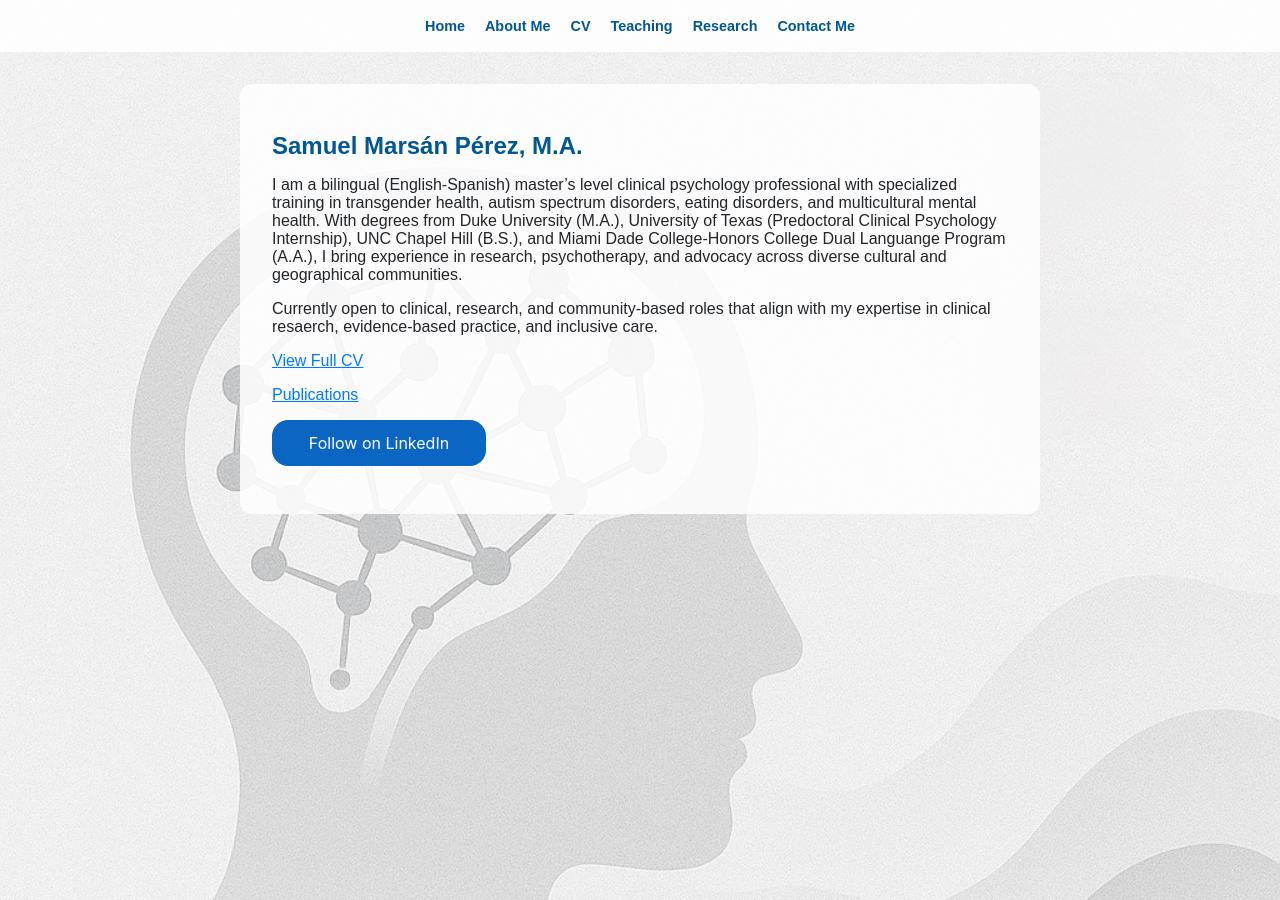
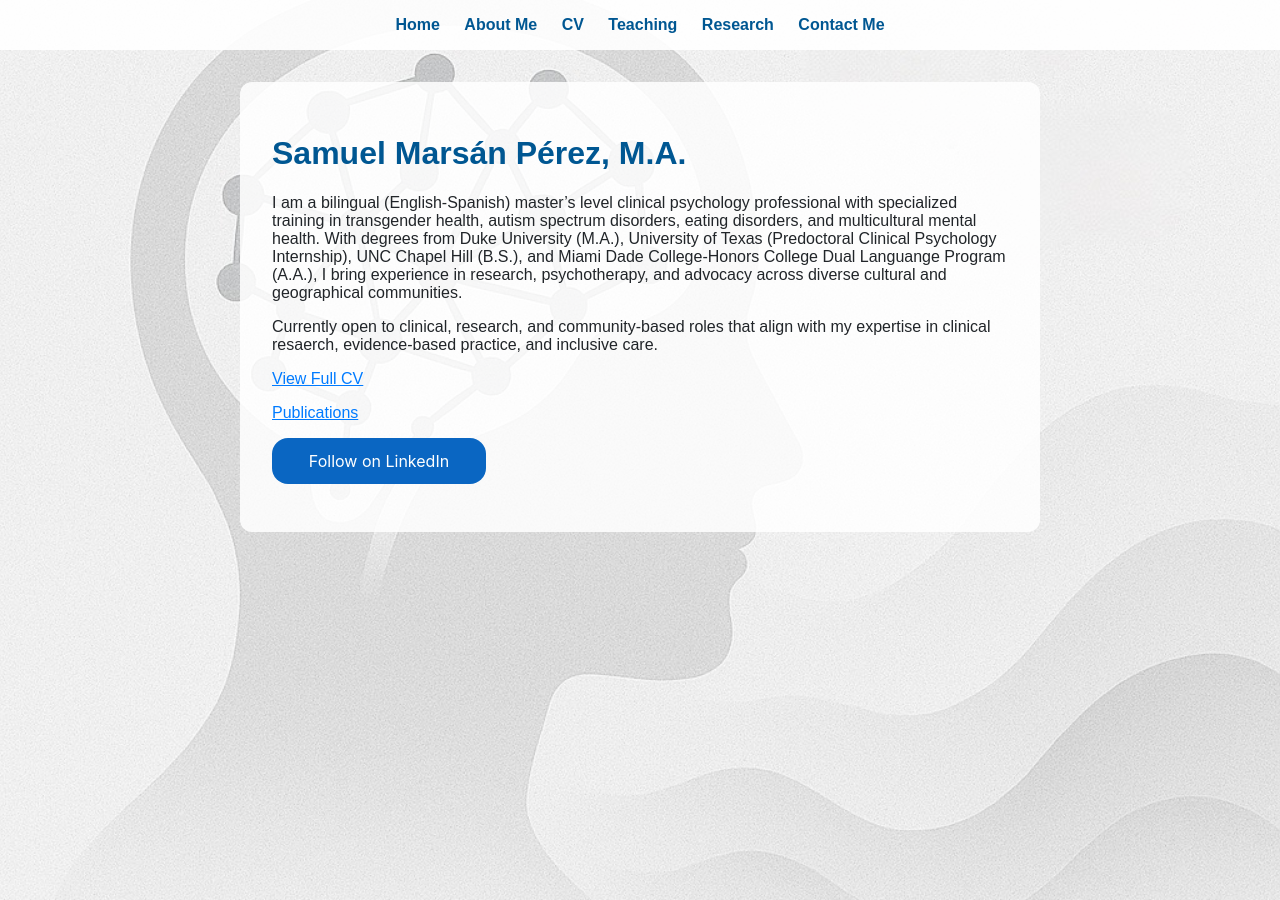
Before and after one commit to sm459-hub/samuelmarsan.github.io, a Jekyll site: the page built from index.md, in a window 1280 px wide. Built offline with Jekyll 4.4.1, drawn with Linux system fonts in a browser that asks for light colours.

Commit message:
Update style.css

```diff
--- a/assets/style.css
+++ b/assets/style.css
@@ -3,13 +3,28 @@
   margin: 0;
   padding: 0;
   font-family: Arial, sans-serif;
-  background-image: url('/assets/background.png'); /* Adjusted for static CSS file */
-  background-size: cover;                         /* Ensures full background coverage */
-  background-repeat: no-repeat;
-  background-position: center top;
-  background-attachment: scroll; /* Replaces fixed for smoother mobile experience */
   color: #212529;
   min-height: 100vh;
+}
+
+/* Background fixed layer */
+.background-layer {
+  background-image: url('/assets/background.png');
+  background-size: cover;
+  background-position: center;
+  background-repeat: no-repeat;
+  position: fixed;
+  top: 0;
+  left: 0;
+  width: 100vw;
+  height: 100vh;
+  z-index: -2;
+}
+
+/* Content layer that scrolls */
+.main-layer {
+  position: relative;
+  z-index: 1;
 }
 
 /* Navigation Bar */
@@ -17,6 +32,7 @@
   text-align: center;
   padding: 1rem 0;
   background: rgba(255, 255, 255, 0.9);
+  font-size: 1rem;
 }
 
 nav a {
@@ -35,7 +51,7 @@
   max-width: 800px;
   margin: 2rem auto;
   padding: 2rem;
-  background: rgba(255, 255, 255, 0.85); /* Soft translucent background */
+  background: rgba(255, 255, 255, 0.85);
   border-radius: 12px;
   box-sizing: border-box;
 }
@@ -84,8 +100,9 @@
   .content-wrapper {
     background: rgba(255, 255, 255, 0.95);
     box-shadow: 0 4px 12px rgba(0, 0, 0, 0.08);
+    margin: 1rem;
+    padding: 1.5rem;
   }
-}
 
   nav {
     font-size: 0.9rem;
```
